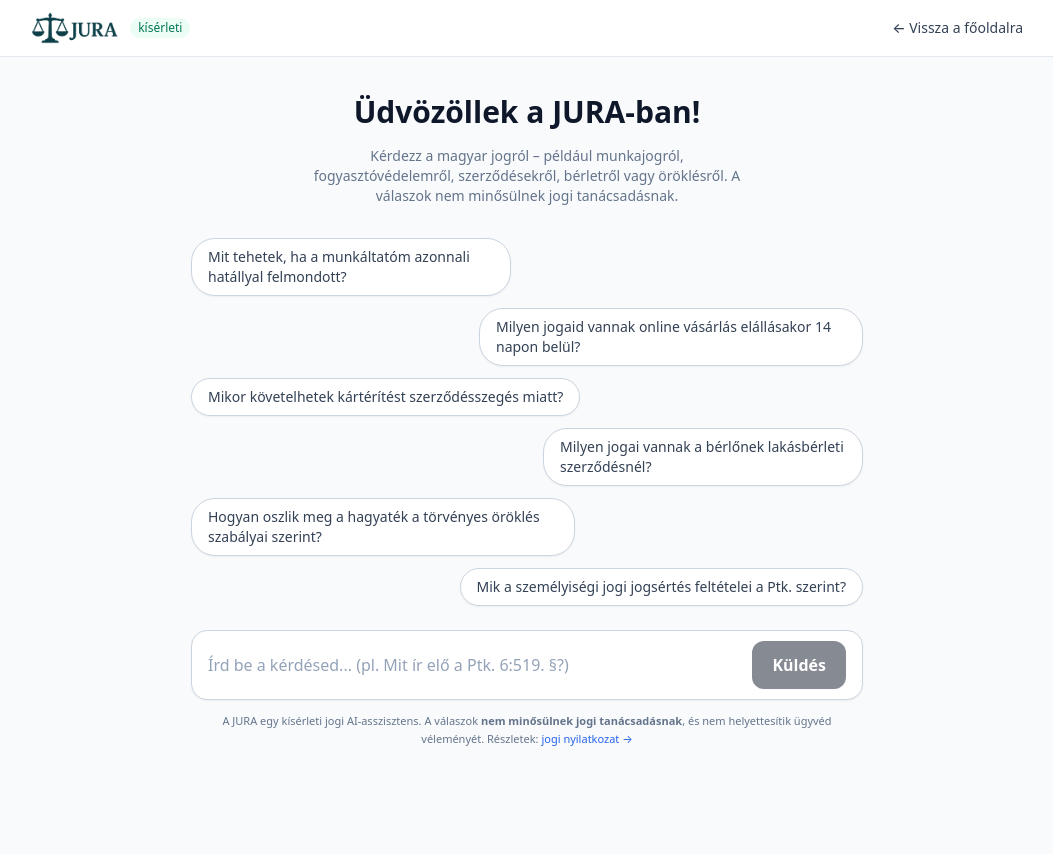
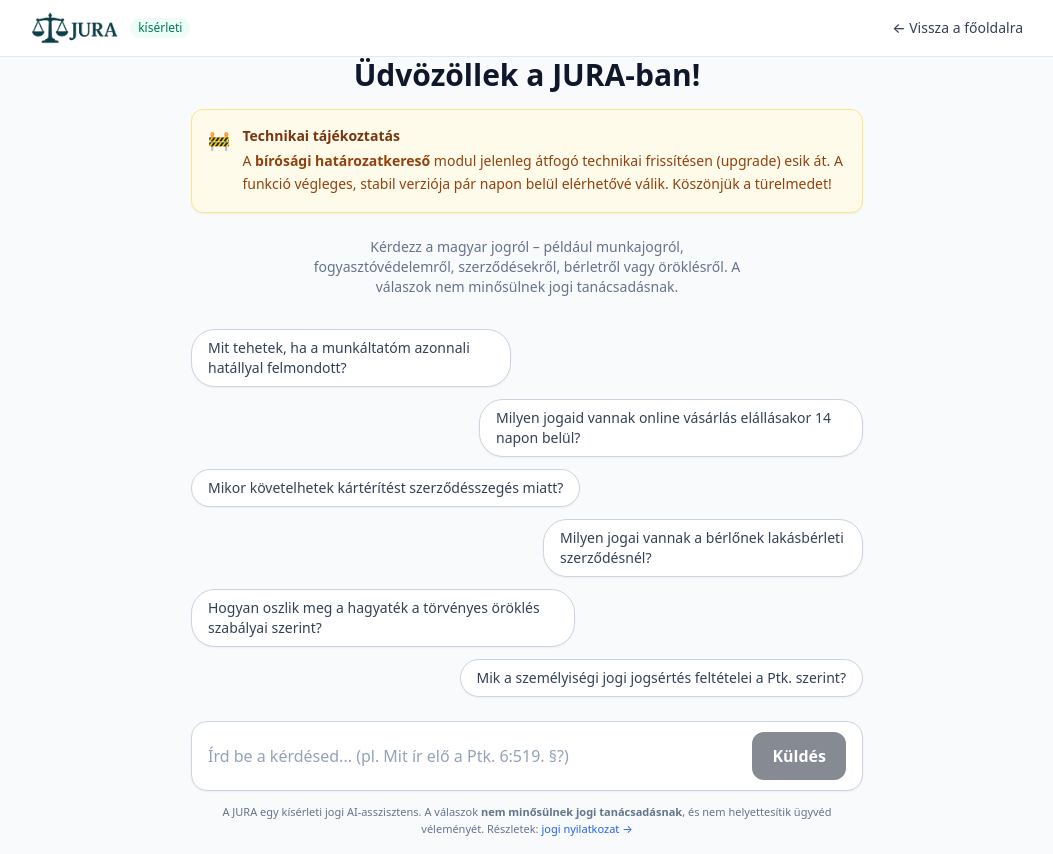
Before and after one commit to samuaat/jura-chat, a Next.js app: page /chat in a window 1280 px wide. Shown: the whole page, without its empty margins (113-1166 px from the left). Before the commit the page ends 800 px from the top, so only its background shows below. Built offline with nearby package versions, Linux system fonts and the light colour scheme.

Commit message:
Rövid leírás az upgraderol

```diff
--- a/app/chat/page.tsx
+++ b/app/chat/page.tsx
@@ -1,4 +1,3 @@
-// app/chat/page.tsx
 "use client";
 
 import { useState, useRef, useEffect, FormEvent } from "react";
@@ -208,6 +207,24 @@
     }
   }
 
+  // --- ÚJ KOMPONENS: Figyelmeztető üzenet ---
+  const UpgradeAlert = () => (
+    <div className="mb-6 w-full rounded-xl border border-amber-200 bg-amber-50 p-4 text-sm text-amber-900 shadow-sm">
+      <div className="flex gap-3">
+        <span className="text-lg">🚧</span>
+        <div>
+          <p className="font-semibold">Technikai tájékoztatás</p>
+          <p className="mt-1 leading-relaxed text-amber-800">
+            A <strong>bírósági határozatkereső</strong> modul jelenleg átfogó
+            technikai frissítésen (upgrade) esik át. A funkció végleges,
+            stabil verziója pár napon belül elérhetővé válik. Köszönjük a
+            türelmedet!
+          </p>
+        </div>
+      </div>
+    </div>
+  );
+
   return (
     <>
       <script
@@ -246,6 +263,12 @@
               <h1 className="mb-4 text-2xl font-semibold text-slate-900 sm:text-3xl">
                 Üdvözöllek a JURA-ban!
               </h1>
+
+              {/* ITT JELENIK MEG AZ ALERTE (Üres állapotban) */}
+              <div className="w-full text-left">
+                <UpgradeAlert />
+              </div>
+
               <p className="mb-8 max-w-md text-sm text-slate-500">
                 Kérdezz a magyar jogról – például munkajogról,
                 fogyasztóvédelemről, szerződésekről, bérletről vagy öröklésről.
@@ -325,6 +348,10 @@
             {/* CHAT CONTENT – klasszikus chat nézet */}
             <section className="flex flex-1 justify-center overflow-y-auto pb-32 md:pb-40">
               <div className="flex w-full max-w-3xl flex-col px-4 pt-4">
+
+                {/* ITT JELENIK MEG AZ ALERTE (Chat közben is) */}
+                <UpgradeAlert />
+
                 {messages.map((msg, index) => {
                   const isUser = msg.role === "user";
                   const isLastAssistant =
```
Also changed, not shown: 1 other file (tests, documents, lock files or other folders).
